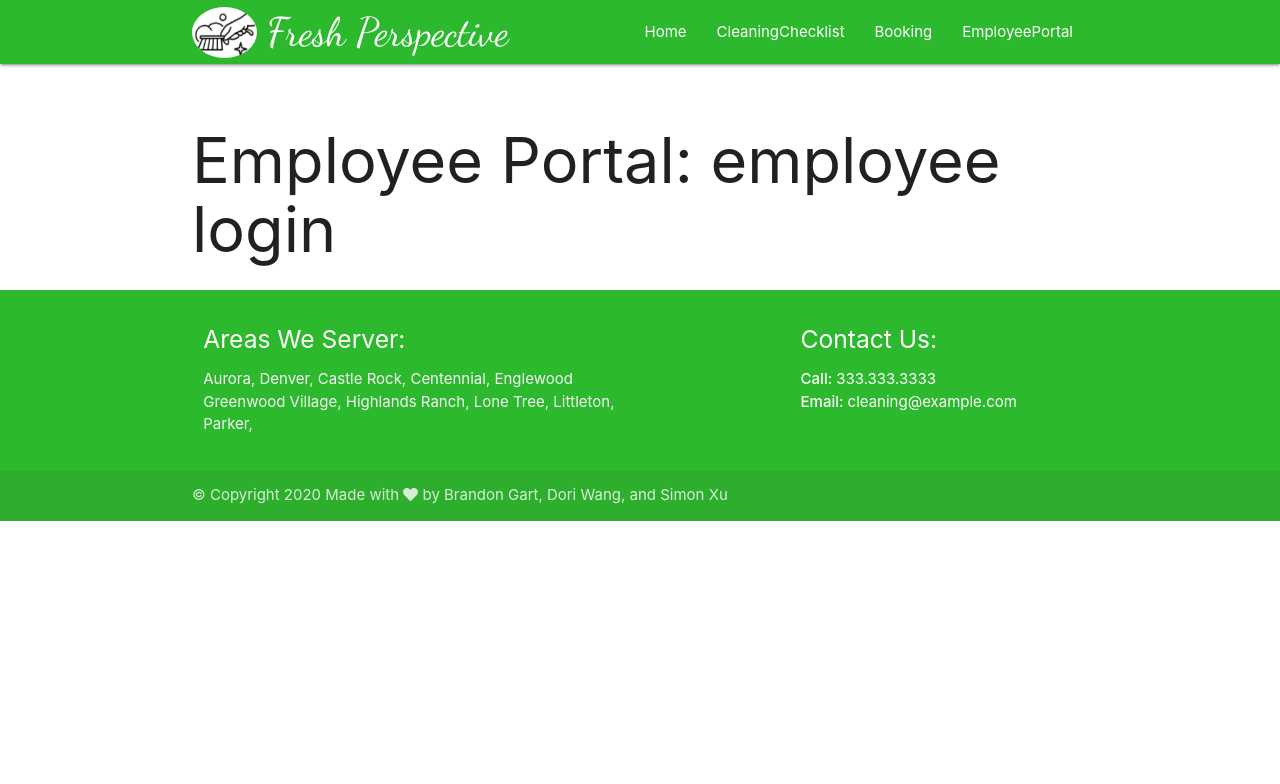
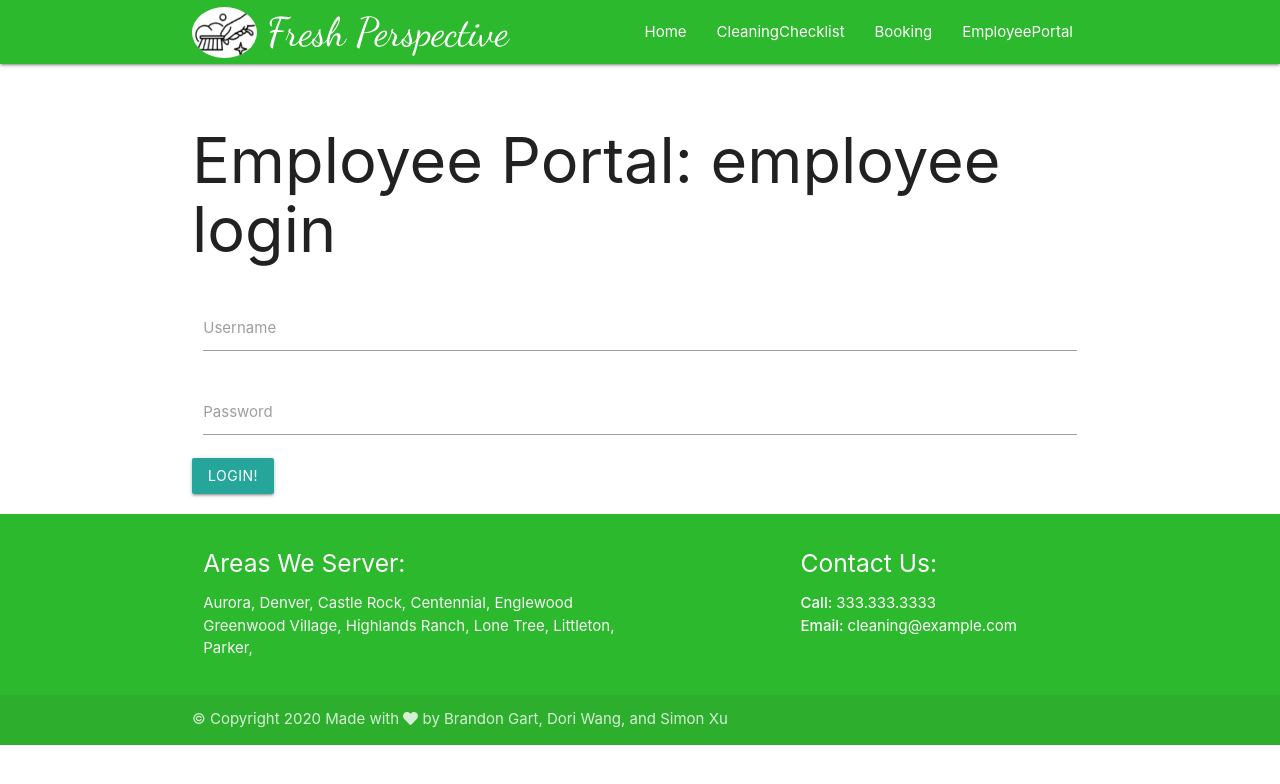
Before and after one commit to ninjapretzel/FreshPerspectiveCleaning, a React (Create React App) app in the folder client/: page /employee in a window 1280 px wide. Shown: the top 784 px of the page. Built offline with nearby package versions, Linux system fonts and the light colour scheme.

Commit message:
Adds login/controls to Employee Portal

```diff
--- a/client/src/pages/EmployeePortal.js
+++ b/client/src/pages/EmployeePortal.js
@@ -1,11 +1,75 @@
 import React from "react"
+import Global from "../Global"
+import axios from "axios"
 
-const EmployeePortal = () => {
-    return (
-        <div>
-            <h1>Employee Portal: employee login</h1>
-        </div>
-    )
+// TODO: Grab this from configuration!
+const BACKEND_HOST = "http://localhost:3001";
+
+class EmployeePortal extends React.Component {
+	static contextType = Global;
+
+	constructor() {
+		super();
+		this.state = {
+			username: "",
+			password: "",
+			message: ""
+		}
+	}
+	captureInput = (event) => {
+		const varName = event.target.id;
+		const value = event.target.value;
+
+		const payload = {}
+		payload[varName] = value;
+
+		this.setState(payload);
+	}
+
+	doLogin = async () => {
+		const { username, password } = this.state;
+		//console.log(this.context);
+
+		const result = await axios.post(BACKEND_HOST + "/login", {
+			username, password
+		})
+
+		const { success, token, message } = result.data;
+
+		console.log(this.context);
+		if (success) {
+			this.context.onLogin({ username, token });
+		} else {
+			this.setState({ message });
+		}
+	}
+
+	render() {
+		return (this.context.username || this.context.token) ? (
+			<div>
+				<h2>You are logged in as {this.context.username}</h2>
+				<a href="#" onClick={this.context.logout} >Logout!</a>
+			</div>
+		) : (
+			<div className="row">
+			<h1>Employee Portal: employee login</h1>
+
+			<div className="input-field col s12">
+				<input onChange={this.captureInput} id="username" type="text" className="validate" />
+				<label for="username">Username</label>
+			</div>
+
+			<div className="input-field col s12">
+				<input onChange={this.captureInput} id="password" type="password" className="validate" />
+				<label for="password">Password</label>
+			</div>
+
+			<a onClick={this.doLogin} id="loginButton" className="waves-effect waves-light btn">login!</a>
+
+			<div className="red-text">{this.state.message}</div>
+			</div>
+		)
+	}
 }
 
 export default EmployeePortal
```
